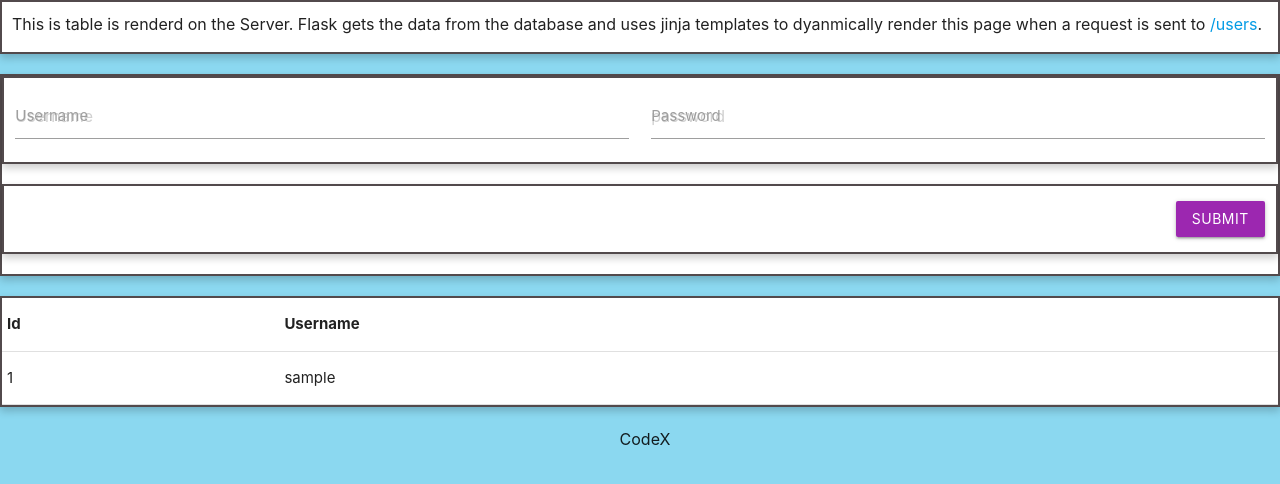
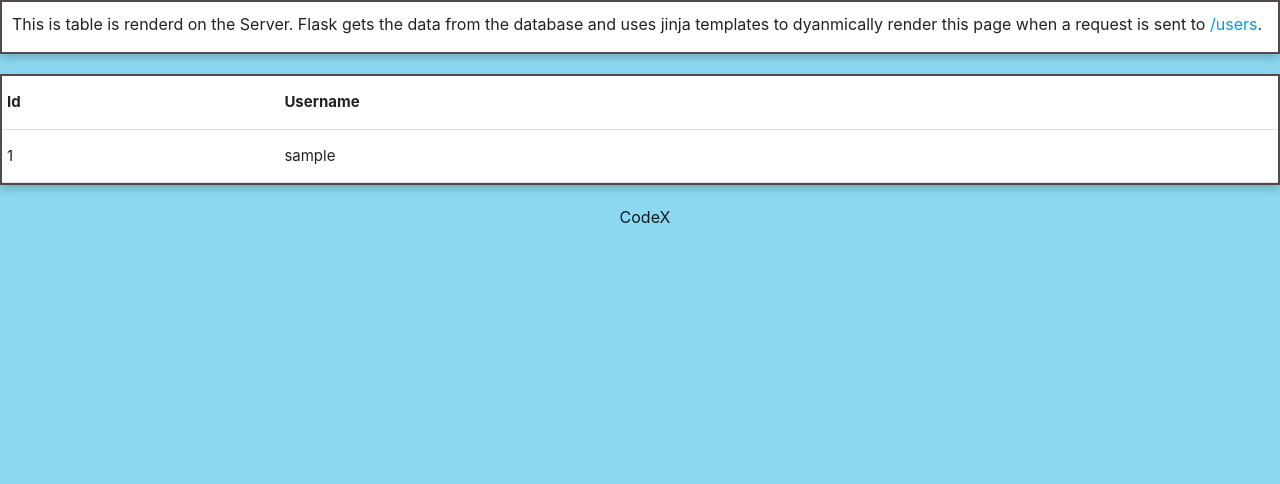
Before and after one commit to kates-dvs/INFO2602-Grp, a Flask app: page /users in a window 1280 px wide. Shown: the part 64-548 px from the top of the page. Run offline with Flask 3, Linux system fonts and the light colour scheme; tables that the repository leaves empty hold one stand-in row (values such as "Sample post"); parts of the project's set-up code (start-up, migrations or seed data) failed here and were passed over.

Commit message:
Cleans up users.html

```diff
--- a/App/templates/users.html
+++ b/App/templates/users.html
@@ -9,29 +9,6 @@
         <p>
             This is table is renderd on the Server. Flask gets the data from the database and uses jinja templates to dyanmically render this page when a request is sent to <a href="/users">/users</a>.
         </p>
-    </div>
-
-    <div class="row">
-      <form class="col s12" method="POST" action="/users">
-
-        <div class="row">
-          <div class="input-field col s6">
-            <input placeholder="Username" name="username" type="text" class="validate">
-            <label for="username">Username</label>
-          </div>
-          <div class="input-field col s6">
-            <input placeholder="password" name="password" type="password" class="validate">
-            <label for="password">Password</label>
-          </div>
-        </div>
-
-        <div class="row">
-          <div class="input-field col s12">
-            <button class="btn waves-effect waves-light right purple" type="submit" name="action">Submit</button>
-          </div>
-        </div>
-
-      </form>
     </div>
 
     <div class="row">
```
